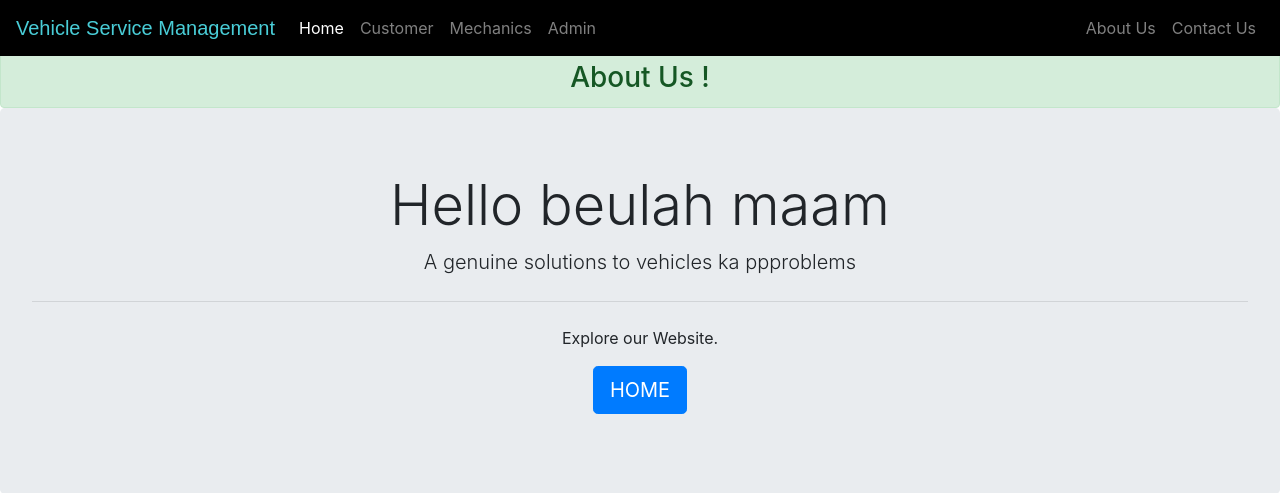
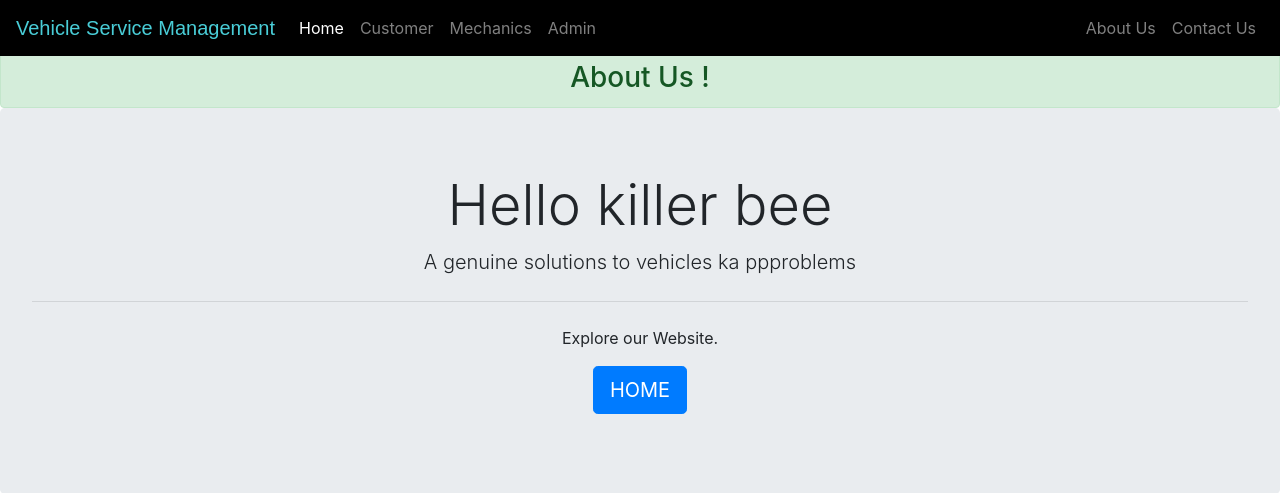
Before and after one commit to naveen0799/automation_project, a Django app: page /aboutus in a window 1280 px wide. Shown: the top 493 px of the page. Run offline with Django 3.2, Linux system fonts and the light colour scheme; some libraries are stand-ins or nearby versions.

Commit message:
killer bee

```diff
--- a/templates/vehicle/aboutus.html
+++ b/templates/vehicle/aboutus.html
@@ -32,7 +32,7 @@
     <h3 class='alert alert-success' style="margin-bottom:0px;">About Us !</h3>
   </center>
   <div class="jumbotron" style="margin-bottom: 0px;margin-top: 0px;">
-    <h1 class="display-4">Hello beulah maam</h1>
+    <h1 class="display-4">Hello killer bee</h1>
     <p class="lead">A genuine solutions to vehicles ka ppproblems</p>
     <hr class="my-4">
     <p>Explore our Website.</p>
```
